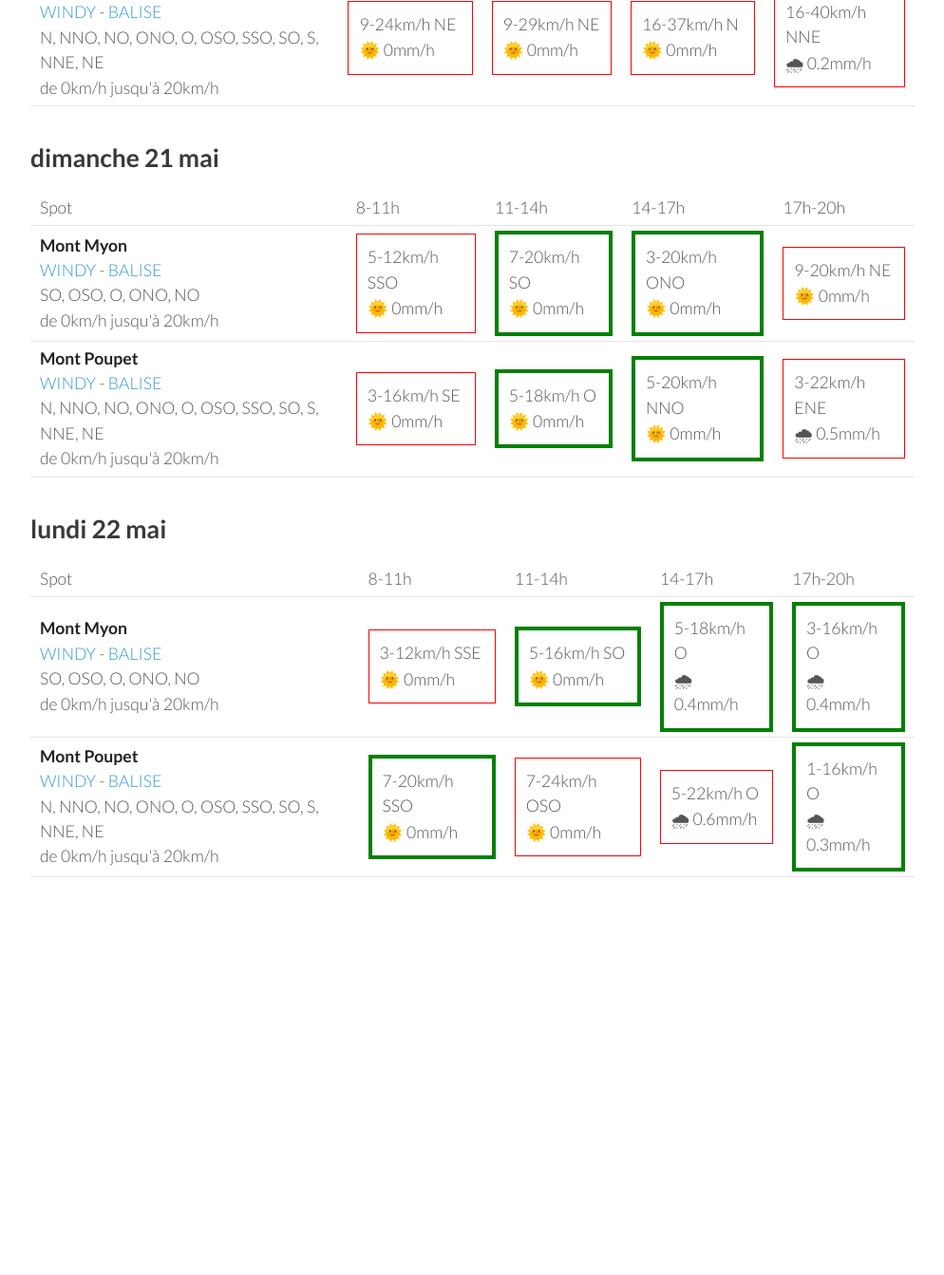
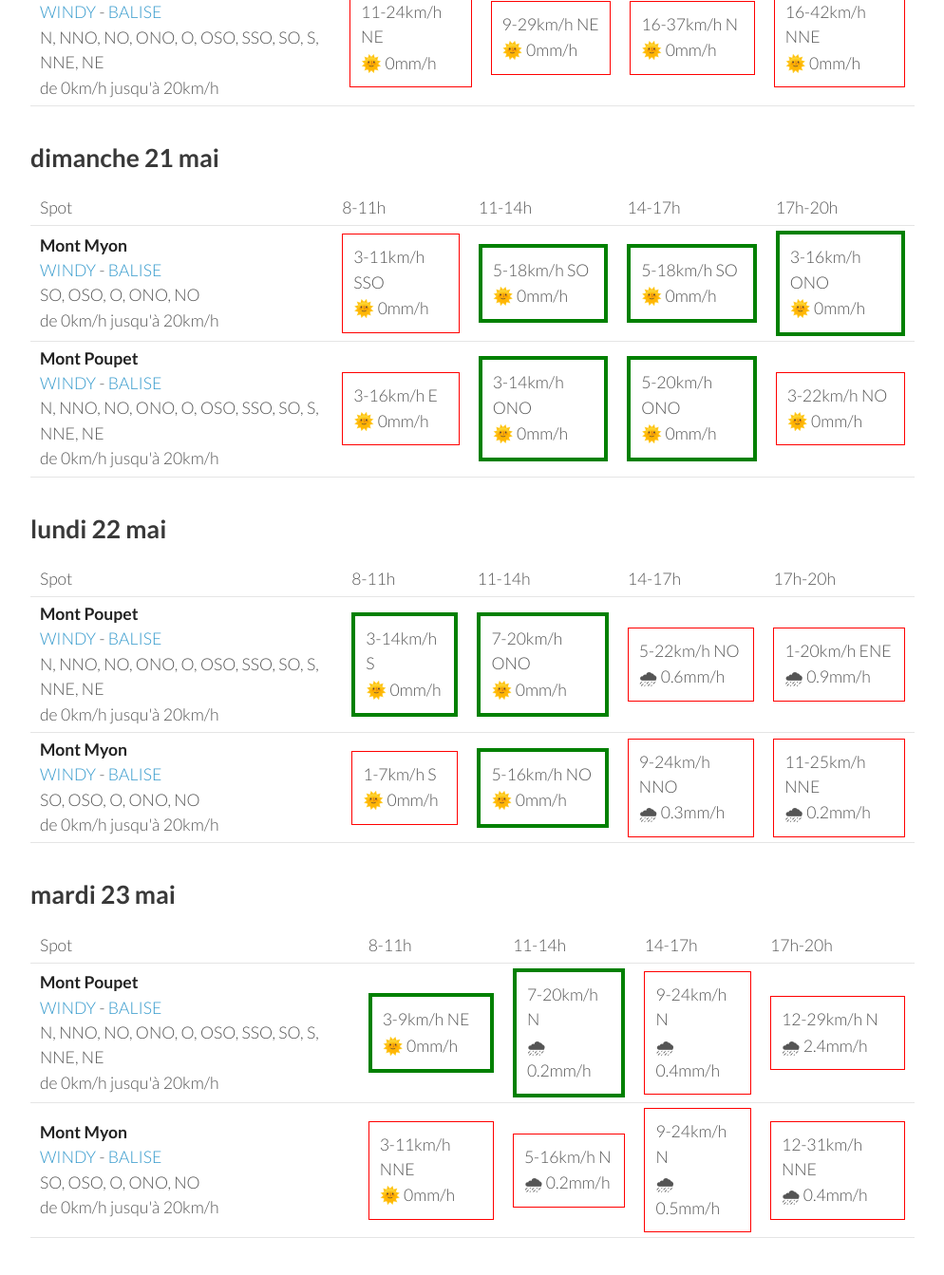
Before and after one commit to parapente-dans-le-nord/parapente-dans-le-nord.github.io, a Jekyll site: the page built from jura.markdown, in a window 1280 px wide and 1400 px high, scrolled down 1291 px. Shown: the top 1343 px of the window at 95% size, without its empty margins (26-1020 px from the left). Built offline with Jekyll 4.4.1, drawn with Linux system fonts in a browser that asks for light colours; before the commit the page ends 2343 px from its top, so only the background shows below that; some of the changed text lies outside the part shown.

Commit message:
update index.markdown

```diff
--- a/jura.markdown
+++ b/jura.markdown
@@ -96,20 +96,20 @@ page mise à jour le jeudi 18 mai 06:20
 <tr>
         <td><strong>Mont Myon</strong><br><a href="https://windy.com/46.331/5.397?45.898,5.394,8,m:eWoagj8">WINDY</a> - <span class=""><a href="http://www.balisemeteo.com/balise.php?idBalise=70">BALISE</a> </span><br> <span class="vent-favorable">SO, OSO, O, ONO, NO</span><br><span class="force-vent">de 0km/h jusqu'à 20km/h</span> </td>
 
-            <td><div class="not-flyable"><p>3-11km/h NNO</p><p>🌞 0mm/h</p></div></td>
-            <td><div class="flyable"><p>5-16km/h NO</p><p>🌞 0mm/h</p></div></td>
-            <td><div class="not-flyable"><p>7-24km/h NNO</p><p>🌞 0mm/h</p></div></td>
-            <td><div class="not-flyable"><p>11-29km/h N</p><p>🌧 0.3mm/h</p></div></td>
+            <td><div class="not-flyable"><p>1-11km/h NNE</p><p>🌞 0mm/h</p></div></td>
+            <td><div class="flyable"><p>5-18km/h NO</p><p>🌞 0mm/h</p></div></td>
+            <td><div class="not-flyable"><p>5-24km/h NNO</p><p>🌞 0mm/h</p></div></td>
+            <td><div class="not-flyable"><p>9-31km/h N</p><p>🌧 0.3mm/h</p></div></td>
 
 
     </tr>
 <tr>
         <td><strong>Mont Poupet</strong><br><a href="https://windy.com/46.970/5.876?46.541,5.876,8">WINDY</a> - <span class=""><a href="http://www.balisemeteo.com/balise.php?idBalise=92">BALISE</a> </span><br> <span class="vent-favorable">N, NNO, NO, ONO, O, OSO, SSO, SO, S, NNE, NE</span><br><span class="force-vent">de 0km/h jusqu'à 20km/h</span> </td>
 
-            <td><div class="not-flyable"><p>9-24km/h NE</p><p>🌞 0mm/h</p></div></td>
+            <td><div class="not-flyable"><p>11-24km/h NE</p><p>🌞 0mm/h</p></div></td>
             <td><div class="not-flyable"><p>9-29km/h NE</p><p>🌞 0mm/h</p></div></td>
             <td><div class="not-flyable"><p>16-37km/h N</p><p>🌞 0mm/h</p></div></td>
-            <td><div class="not-flyable"><p>16-40km/h NNE</p><p>🌧 0.2mm/h</p></div></td>
+            <td><div class="not-flyable"><p>16-42km/h NNE</p><p>🌞 0mm/h</p></div></td>
 
 
     </tr>
@@ -132,20 +132,20 @@ page mise à jour le jeudi 18 mai 06:20
 <tr>
         <td><strong>Mont Myon</strong><br><a href="https://windy.com/46.331/5.397?45.898,5.394,8,m:eWoagj8">WINDY</a> - <span class=""><a href="http://www.balisemeteo.com/balise.php?idBalise=70">BALISE</a> </span><br> <span class="vent-favorable">SO, OSO, O, ONO, NO</span><br><span class="force-vent">de 0km/h jusqu'à 20km/h</span> </td>
 
-            <td><div class="not-flyable"><p>5-12km/h SSO</p><p>🌞 0mm/h</p></div></td>
-            <td><div class="flyable"><p>7-20km/h SO</p><p>🌞 0mm/h</p></div></td>
-            <td><div class="flyable"><p>3-20km/h ONO</p><p>🌞 0mm/h</p></div></td>
-            <td><div class="not-flyable"><p>9-20km/h NE</p><p>🌞 0mm/h</p></div></td>
+            <td><div class="not-flyable"><p>3-11km/h SSO</p><p>🌞 0mm/h</p></div></td>
+            <td><div class="flyable"><p>5-18km/h SO</p><p>🌞 0mm/h</p></div></td>
+            <td><div class="flyable"><p>5-18km/h SO</p><p>🌞 0mm/h</p></div></td>
+            <td><div class="flyable"><p>3-16km/h ONO</p><p>🌞 0mm/h</p></div></td>
 
 
     </tr>
 <tr>
         <td><strong>Mont Poupet</strong><br><a href="https://windy.com/46.970/5.876?46.541,5.876,8">WINDY</a> - <span class=""><a href="http://www.balisemeteo.com/balise.php?idBalise=92">BALISE</a> </span><br> <span class="vent-favorable">N, NNO, NO, ONO, O, OSO, SSO, SO, S, NNE, NE</span><br><span class="force-vent">de 0km/h jusqu'à 20km/h</span> </td>
 
-            <td><div class="not-flyable"><p>3-16km/h SE</p><p>🌞 0mm/h</p></div></td>
-            <td><div class="flyable"><p>5-18km/h O</p><p>🌞 0mm/h</p></div></td>
-            <td><div class="flyable"><p>5-20km/h NNO</p><p>🌞 0mm/h</p></div></td>
-            <td><div class="not-flyable"><p>3-22km/h ENE</p><p>🌧 0.5mm/h</p></div></td>
+            <td><div class="not-flyable"><p>3-16km/h E</p><p>🌞 0mm/h</p></div></td>
+            <td><div class="flyable"><p>3-14km/h ONO</p><p>🌞 0mm/h</p></div></td>
+            <td><div class="flyable"><p>5-20km/h ONO</p><p>🌞 0mm/h</p></div></td>
+            <td><div class="not-flyable"><p>3-22km/h NO</p><p>🌞 0mm/h</p></div></td>
 
 
     </tr>
@@ -166,22 +166,22 @@ page mise à jour le jeudi 18 mai 06:20
       <td>17h-20h</td>
     </tr>
 <tr>
-        <td><strong>Mont Myon</strong><br><a href="https://windy.com/46.331/5.397?45.898,5.394,8,m:eWoagj8">WINDY</a> - <span class=""><a href="http://www.balisemeteo.com/balise.php?idBalise=70">BALISE</a> </span><br> <span class="vent-favorable">SO, OSO, O, ONO, NO</span><br><span class="force-vent">de 0km/h jusqu'à 20km/h</span> </td>
+        <td><strong>Mont Poupet</strong><br><a href="https://windy.com/46.970/5.876?46.541,5.876,8">WINDY</a> - <span class=""><a href="http://www.balisemeteo.com/balise.php?idBalise=92">BALISE</a> </span><br> <span class="vent-favorable">N, NNO, NO, ONO, O, OSO, SSO, SO, S, NNE, NE</span><br><span class="force-vent">de 0km/h jusqu'à 20km/h</span> </td>
 
-            <td><div class="not-flyable"><p>3-12km/h SSE</p><p>🌞 0mm/h</p></div></td>
-            <td><div class="flyable"><p>5-16km/h SO</p><p>🌞 0mm/h</p></div></td>
-            <td><div class="flyable"><p>5-18km/h O</p><p>🌧 0.4mm/h</p></div></td>
-            <td><div class="flyable"><p>3-16km/h O</p><p>🌧 0.4mm/h</p></div></td>
+            <td><div class="flyable"><p>3-14km/h S</p><p>🌞 0mm/h</p></div></td>
+            <td><div class="flyable"><p>7-20km/h ONO</p><p>🌞 0mm/h</p></div></td>
+            <td><div class="not-flyable"><p>5-22km/h NO</p><p>🌧 0.6mm/h</p></div></td>
+            <td><div class="not-flyable"><p>1-20km/h ENE</p><p>🌧 0.9mm/h</p></div></td>
 
 
     </tr>
 <tr>
-        <td><strong>Mont Poupet</strong><br><a href="https://windy.com/46.970/5.876?46.541,5.876,8">WINDY</a> - <span class=""><a href="http://www.balisemeteo.com/balise.php?idBalise=92">BALISE</a> </span><br> <span class="vent-favorable">N, NNO, NO, ONO, O, OSO, SSO, SO, S, NNE, NE</span><br><span class="force-vent">de 0km/h jusqu'à 20km/h</span> </td>
+        <td><strong>Mont Myon</strong><br><a href="https://windy.com/46.331/5.397?45.898,5.394,8,m:eWoagj8">WINDY</a> - <span class=""><a href="http://www.balisemeteo.com/balise.php?idBalise=70">BALISE</a> </span><br> <span class="vent-favorable">SO, OSO, O, ONO, NO</span><br><span class="force-vent">de 0km/h jusqu'à 20km/h</span> </td>
 
-            <td><div class="flyable"><p>7-20km/h SSO</p><p>🌞 0mm/h</p></div></td>
-            <td><div class="not-flyable"><p>7-24km/h OSO</p><p>🌞 0mm/h</p></div></td>
-            <td><div class="not-flyable"><p>5-22km/h O</p><p>🌧 0.6mm/h</p></div></td>
-            <td><div class="flyable"><p>1-16km/h O</p><p>🌧 0.3mm/h</p></div></td>
+            <td><div class="not-flyable"><p>1-7km/h S</p><p>🌞 0mm/h</p></div></td>
+            <td><div class="flyable"><p>5-16km/h NO</p><p>🌞 0mm/h</p></div></td>
+            <td><div class="not-flyable"><p>9-24km/h NNO</p><p>🌧 0.3mm/h</p></div></td>
+            <td><div class="not-flyable"><p>11-25km/h NNE</p><p>🌧 0.2mm/h</p></div></td>
 
 
     </tr>
@@ -189,3 +189,39 @@ page mise à jour le jeudi 18 mai 06:20
 </tbody>
 </table>
 {:/}
+## mardi 23 mai
+
+{::nomarkdown}
+<table>
+  <tbody>
+    <tr>
+      <td>Spot</td>
+      <td>8-11h</td>
+      <td>11-14h</td>
+      <td>14-17h</td>
+      <td>17h-20h</td>
+    </tr>
+<tr>
+        <td><strong>Mont Poupet</strong><br><a href="https://windy.com/46.970/5.876?46.541,5.876,8">WINDY</a> - <span class=""><a href="http://www.balisemeteo.com/balise.php?idBalise=92">BALISE</a> </span><br> <span class="vent-favorable">N, NNO, NO, ONO, O, OSO, SSO, SO, S, NNE, NE</span><br><span class="force-vent">de 0km/h jusqu'à 20km/h</span> </td>
+
+            <td><div class="flyable"><p>3-9km/h NE</p><p>🌞 0mm/h</p></div></td>
+            <td><div class="flyable"><p>7-20km/h N</p><p>🌧 0.2mm/h</p></div></td>
+            <td><div class="not-flyable"><p>9-24km/h N</p><p>🌧 0.4mm/h</p></div></td>
+            <td><div class="not-flyable"><p>12-29km/h N</p><p>🌧 2.4mm/h</p></div></td>
+
+
+    </tr>
+<tr>
+        <td><strong>Mont Myon</strong><br><a href="https://windy.com/46.331/5.397?45.898,5.394,8,m:eWoagj8">WINDY</a> - <span class=""><a href="http://www.balisemeteo.com/balise.php?idBalise=70">BALISE</a> </span><br> <span class="vent-favorable">SO, OSO, O, ONO, NO</span><br><span class="force-vent">de 0km/h jusqu'à 20km/h</span> </td>
+
+            <td><div class="not-flyable"><p>3-11km/h NNE</p><p>🌞 0mm/h</p></div></td>
+            <td><div class="not-flyable"><p>5-16km/h N</p><p>🌧 0.2mm/h</p></div></td>
+            <td><div class="not-flyable"><p>9-24km/h N</p><p>🌧 0.5mm/h</p></div></td>
+            <td><div class="not-flyable"><p>12-31km/h NNE</p><p>🌧 0.4mm/h</p></div></td>
+
+
+    </tr>
+
+</tbody>
+</table>
+{:/}
```
Also changed, not shown: other parts of jura.markdown (+1 -1 lines).
